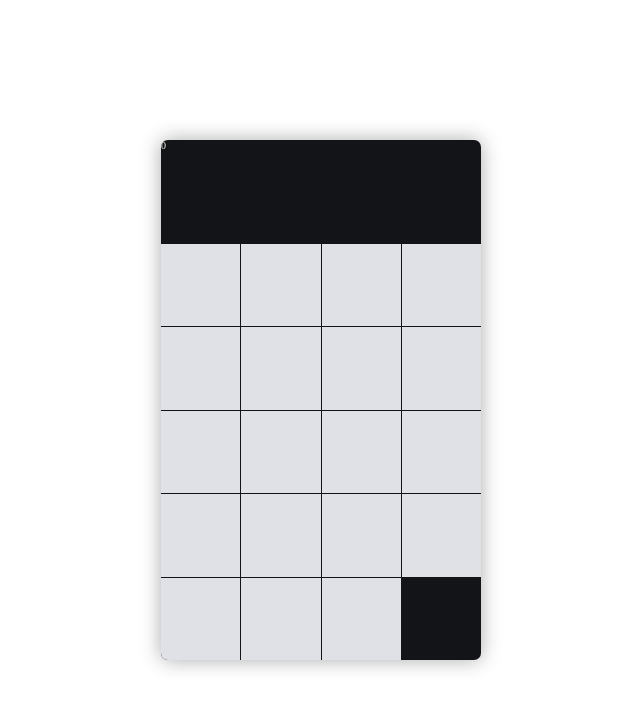
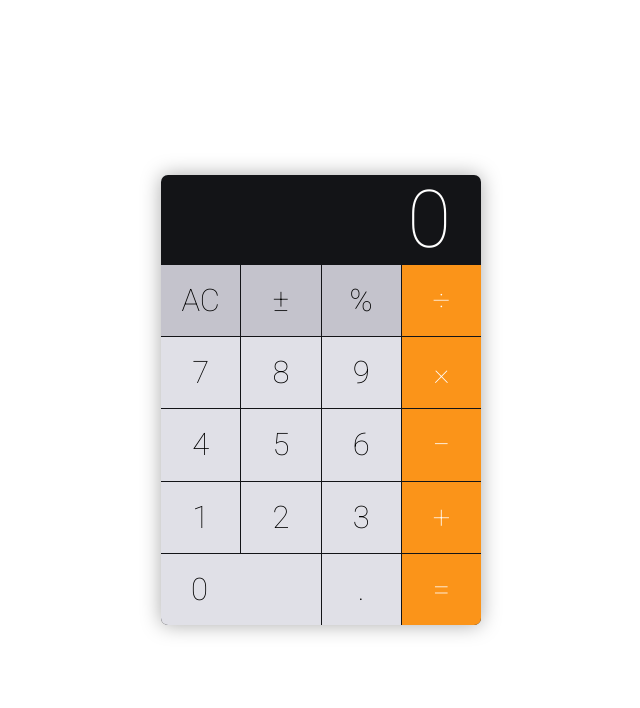
Before and after one commit to ToledoNicola/AngularProCourse, an Angular app: page /calculator in a window 1280 px wide. Shown: the top 708 px of the page, without its empty margins (319-959 px from the left). Built offline with nearby package versions, Linux system fonts and the light colour scheme.

Commit message:
finito grafica calcolcatrice

```diff
--- a/src/app/calculator/components/calculator-keypad/calculator-keypad.component.html
+++ b/src/app/calculator/components/calculator-keypad/calculator-keypad.component.html
@@ -1,22 +1,30 @@
 <div class="display">0</div>
 <div class="wrapper">
-  <div class="btn"></div>
-  <div class="btn"></div>
-  <div class="btn"></div>
-  <div class="btn"></div>
-  <div class="btn"></div>
-  <div class="btn"></div>
-  <div class="btn"></div>
-  <div class="btn"></div>
-  <div class="btn"></div>
-  <div class="btn"></div>
-  <div class="btn"></div>
-  <div class="btn"></div>
-  <div class="btn"></div>
-  <div class="btn"></div>
-  <div class="btn"></div>
-  <div class="btn"></div>
-  <div class="btn"></div>
-  <div class="btn"></div>
-  <div class="btn"></div>
+  <div class="btn function">AC</div>
+  <div class="btn function">±</div>
+  <div class="btn function">%</div>
+  <div class="btn operator" (click)="handleSelectedOperator('divisione')">
+    ÷
+  </div>
+  <div class="btn" (click)="handleSelectedNumber(7)">7</div>
+  <div class="btn" (click)="handleSelectedNumber(8)">8</div>
+  <div class="btn" (click)="handleSelectedNumber(9)">9</div>
+  <div class="btn operator" (click)="handleSelectedOperator('moltiplicazione')">
+    ×
+  </div>
+  <div class="btn" (click)="handleSelectedNumber(4)">4</div>
+  <div class="btn" (click)="handleSelectedNumber(5)">5</div>
+  <div class="btn" (click)="handleSelectedNumber(6)">6</div>
+  <div class="btn operator" (click)="handleSelectedOperator('sottrazione')">
+    −
+  </div>
+  <div class="btn" (click)="handleSelectedNumber(1)">1</div>
+  <div class="btn" (click)="handleSelectedNumber(2)">2</div>
+  <div class="btn" (click)="handleSelectedNumber(3)">3</div>
+  <div class="btn operator" (click)="handleSelectedOperator('somma')">+</div>
+  <div class="btn zero" (click)="handleSelectedNumber(0)">0</div>
+  <div class="btn">.</div>
+  <div class="btn operator" (click)="handleSelectedOperator('risultato')">
+    =
+  </div>
 </div>
--- a/src/app/calculator/components/calculator-keypad/calculator-keypad.component.scss
+++ b/src/app/calculator/components/calculator-keypad/calculator-keypad.component.scss
@@ -2,20 +2,25 @@ $background: #131417;
 $white: #ffffff;
 $number-btn-bk: #e0e0e7;
 $operator-btn-bk: #fb9419;
-$operator-btn-color: #ffffff;
-
+$function-btn-bk: #c4c3cc;
 :host {
   display: block;
   width: 320px;
-  height: 520px;
+  height: 450px;
   position: relative;
   background-color: $background;
   box-shadow: 0px 0px 20px 0px #aaa;
   border-radius: 0.7rem;
   overflow: hidden;
+  font-weight: 100;
   .display {
     height: 20%;
     color: $white;
+    display: flex;
+    align-items: center;
+    justify-content: flex-end;
+    padding-right: 3rem;
+    font-size: 8rem;
   }
 
   .wrapper {
@@ -26,6 +31,23 @@ $operator-btn-color: #ffffff;
     height: 80%;
     .btn {
       background: $number-btn-bk;
+      font-size: 3.1rem;
+      display: grid;
+      place-items: center;
+      cursor: pointer;
+      &.function {
+        background: $function-btn-bk;
+      }
+      &.operator {
+        background: $operator-btn-bk;
+        color: $white;
+      }
+      &.zero {
+        grid-column: 1 / 3;
+        padding-left: 3rem;
+        display: flex;
+        align-items: center;
+      }
     }
   }
 }
--- a/src/app/calculator/components/calculator-keypad/calculator-keypad.component.ts
+++ b/src/app/calculator/components/calculator-keypad/calculator-keypad.component.ts
@@ -1,4 +1,11 @@
-import { Component, OnInit, ChangeDetectionStrategy } from "@angular/core";
+import {
+  Component,
+  OnInit,
+  ChangeDetectionStrategy,
+  Input,
+  Output,
+  EventEmitter
+} from "@angular/core";
 
 @Component({
   selector: "app-calculator-keypad",
@@ -7,7 +14,20 @@ import { Component, OnInit, ChangeDetectionStrategy } from "@angular/core";
   changeDetection: ChangeDetectionStrategy.OnPush
 })
 export class CalculatorKeypadComponent implements OnInit {
+  @Output() selectedNumber = new EventEmitter();
+  @Output() selectedOperator = new EventEmitter();
+  @Output() selectedFunction = new EventEmitter();
   constructor() {}
 
   ngOnInit() {}
+
+  handleSelectedNumber(number: number) {
+    this.selectedNumber.emit(number);
+  }
+  handleSelectedFunction(fun: string) {
+    this.selectedFunction.emit(fun);
+  }
+  handleSelectedOperator(operator) {
+    this.selectedOperator.emit(operator);
+  }
 }
--- a/src/styles.scss
+++ b/src/styles.scss
@@ -1,3 +1,4 @@
+@import url("https://fonts.googleapis.com/css?family=Roboto:100,400&display=swap");
 html {
   box-sizing: border-box;
   font-size: 62.5%; // 10px e non i 16px di default
@@ -12,4 +13,5 @@ body {
   height: 100vh;
   width: 100vw;
   margin: 0;
+  font-family: "Roboto", sans-serif;
 }
```
